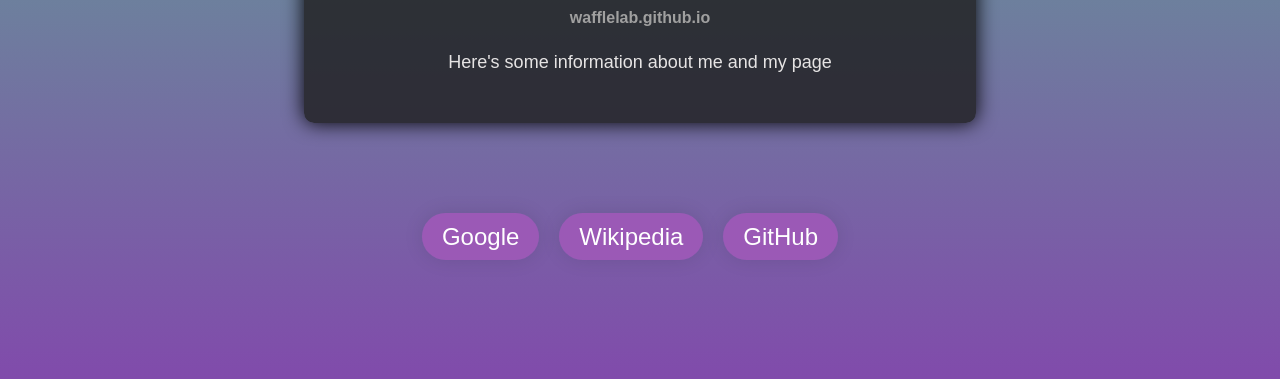
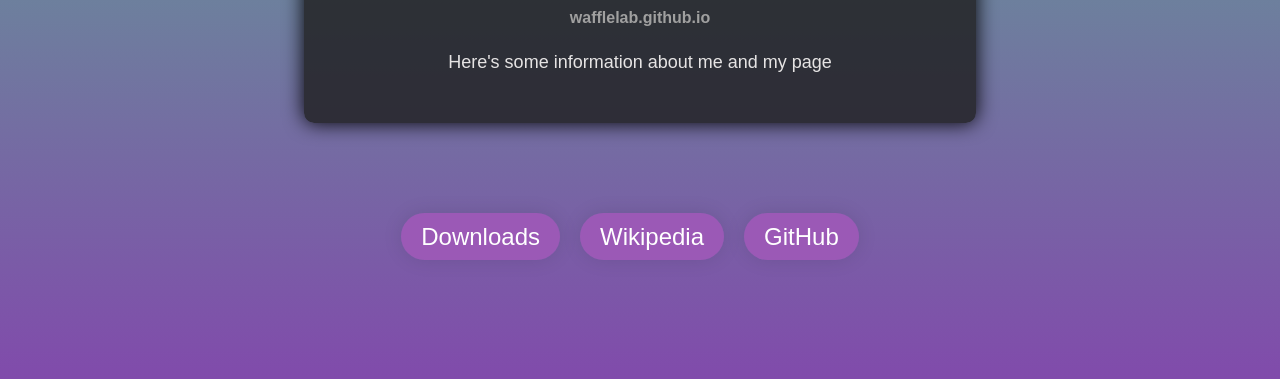
Before and after one commit to wafflelab/wafflelab.github.io, a plain HTML site: page index.html in a window 1280 px wide. Shown: the part 389-768 px from the top of the page. Drawn offline with Linux system fonts and the light colour scheme.

Commit message:
Update index.html

```diff
--- a/index.html
+++ b/index.html
@@ -88,7 +88,7 @@
       <p>Here's some information about me and my page</p>
     </div>
     <ul>
-      <li><a href="https://www.google.com">Google</a></li>
+      <li><a href="https://wafflelab.github.io/downloads">Downloads</a></li>
       <li><a href="https://www.wikipedia.org">Wikipedia</a></li>
       <li><a href="https://www.github.com">GitHub</a></li>
     </ul>
```
